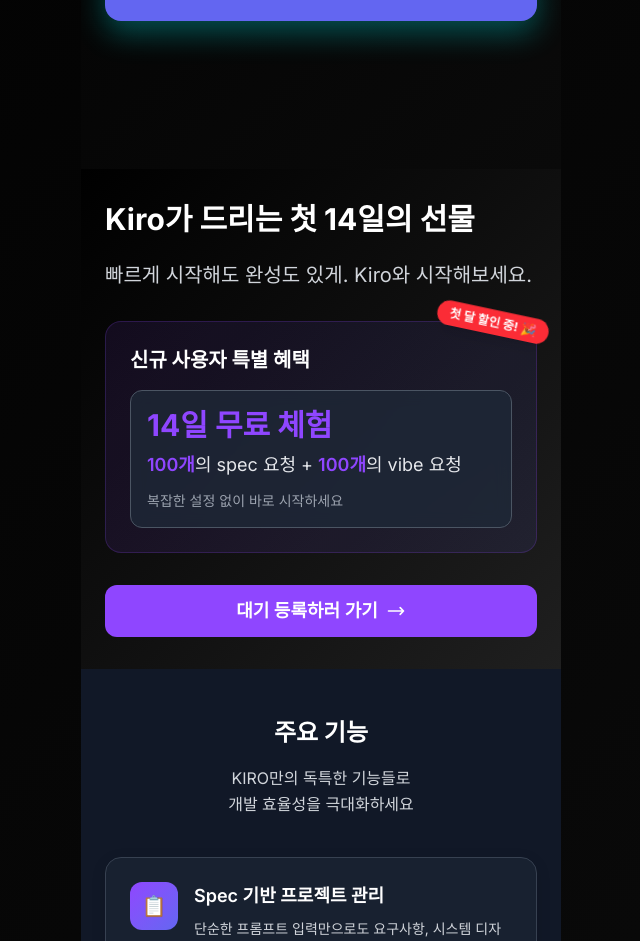
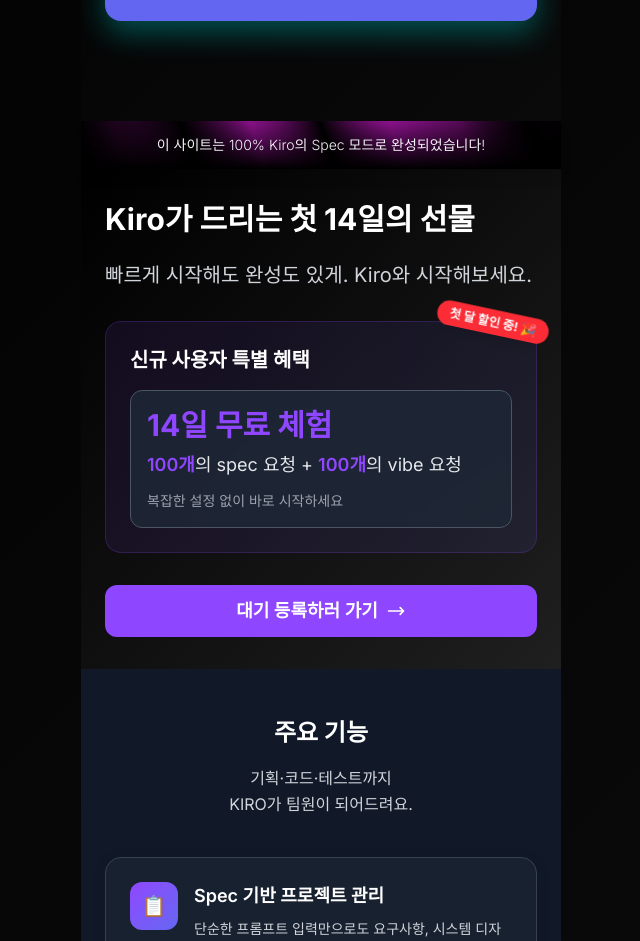
Before and after one commit to Imjurney/intro-kiro, a React (Vite) app: page / in a window 1280 px wide. Shown: the part 631-1572 px from the top of the page, without its empty margins (319-959 px from the left). Built offline with nearby package versions, Linux system fonts and the light colour scheme.

Commit message:
feat:메타태그 워딩 변경

```diff
--- a/index.html
+++ b/index.html
@@ -62,14 +62,14 @@
     />
     <meta
       name="keywords"
-      content="KIRO, AI 개발도구, 개발 어시스턴트, 취준생, 저연차 개발자, 프론트엔드"
+      content="KIRO, AI IDE, 개발, 취준생, 저연차 개발자, 프론트엔드, 프로토타입, 사이드 프로젝트, 주니어, 주니어 개발자"
     />
 
     <!-- Open Graph -->
-    <meta property="og:title" content="KIRO - AI 개발 어시스턴트" />
+    <meta property="og:title" content="KIRO - AI IDE" />
     <meta
       property="og:description"
-      content="빠르게 내 상상을 증명하게 도와주는 AI 개발 도구"
+      content="빠르게 내 상상을 증명하게 도와주는 AI IDE"
     />
     <meta property="og:type" content="website" />
     <meta property="og:url" content="https://kiro.dev" />
@@ -77,10 +77,10 @@
 
     <!-- Twitter Card -->
     <meta name="twitter:card" content="summary_large_image" />
-    <meta name="twitter:title" content="KIRO - AI 개발 어시스턴트" />
+    <meta name="twitter:title" content="KIRO - AI IDE" />
     <meta
       name="twitter:description"
-      content="빠르게 내 상상을 증명하게 도와주는 AI 개발 도구"
+      content="빠르게 내 상상을 증명하게 도와주는 AI IDE"
     />
     <meta name="twitter:image" content="/assets/kiro-twitter-card.png" />
 
@@ -90,7 +90,7 @@
         "@context": "https://schema.org",
         "@type": "SoftwareApplication",
         "name": "KIRO",
-        "description": "AI 개발 어시스턴트 - 취준생과 저연차 개발자를 위한 스마트한 코딩 파트너",
+        "description": "AI IDE - 프로토타입부터 프로덕션까지",
         "applicationCategory": "DeveloperApplication",
         "operatingSystem": "Cross-platform",
         "offers": {
--- a/src/components/Features.tsx
+++ b/src/components/Features.tsx
@@ -243,9 +243,9 @@
         <div className="text-center mb-10">
           <h2 className="text-2xl font-bold text-white mb-4">주요 기능</h2>
           <p className="text-base text-gray-300 leading-relaxed">
-            KIRO만의 독특한 기능들로
+            기획·코드·테스트까지
             <br />
-            개발 효율성을 극대화하세요
+            KIRO가 팀원이 되어드려요.
           </p>
         </div>
 
--- a/src/components/Footer.tsx
+++ b/src/components/Footer.tsx
@@ -7,9 +7,10 @@
         maxWidth: "480px",
         margin: "0 auto",
       }}
+      className="fixed bottom-0 w-full"
     >
       <Banner
-        className="shadow-lg bg-transparent w-full font-light"
+        className="shadow-lg bg-black w-full font-light"
         rainbowColors={[
           "rgba(231,77,255,0.77)",
           "rgba(231,77,255,0.77)",
```
